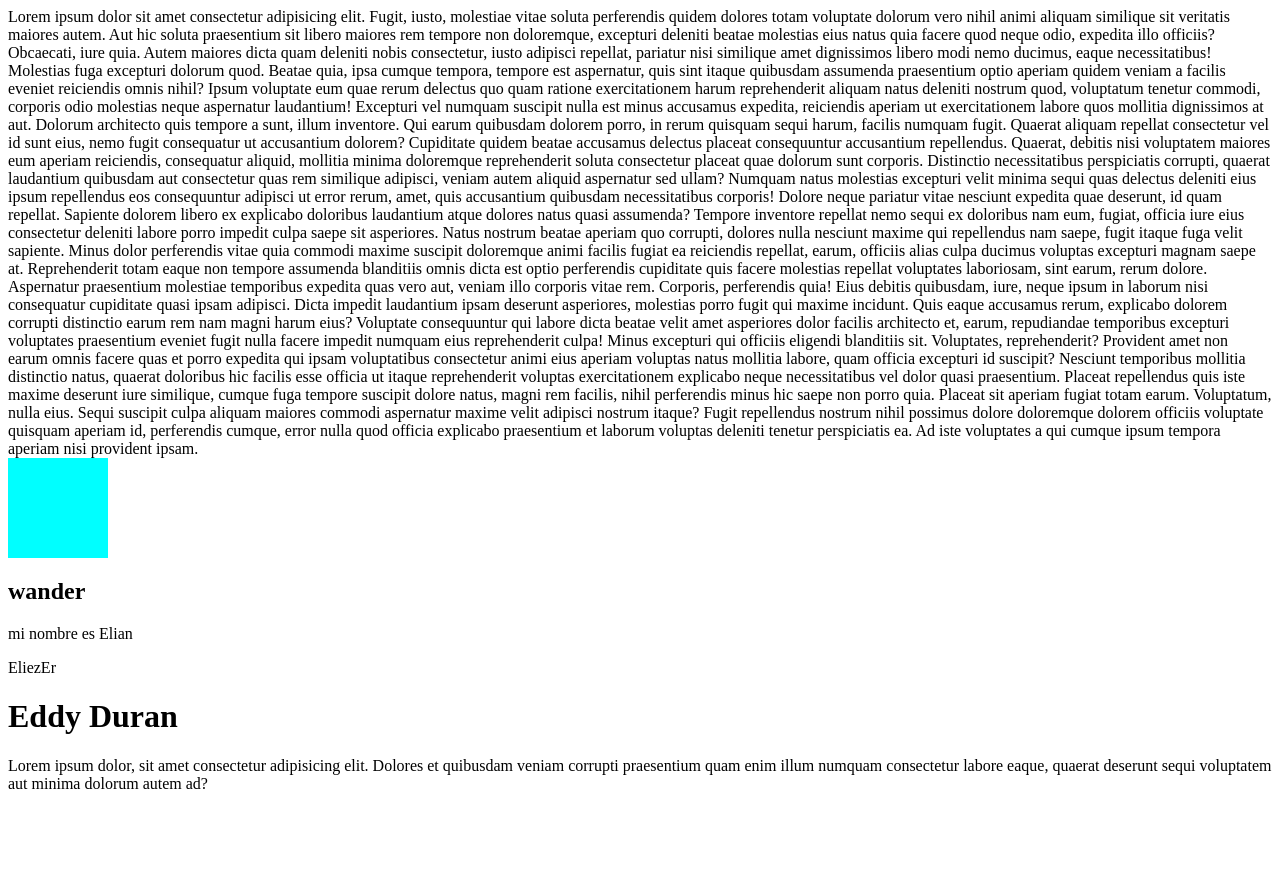
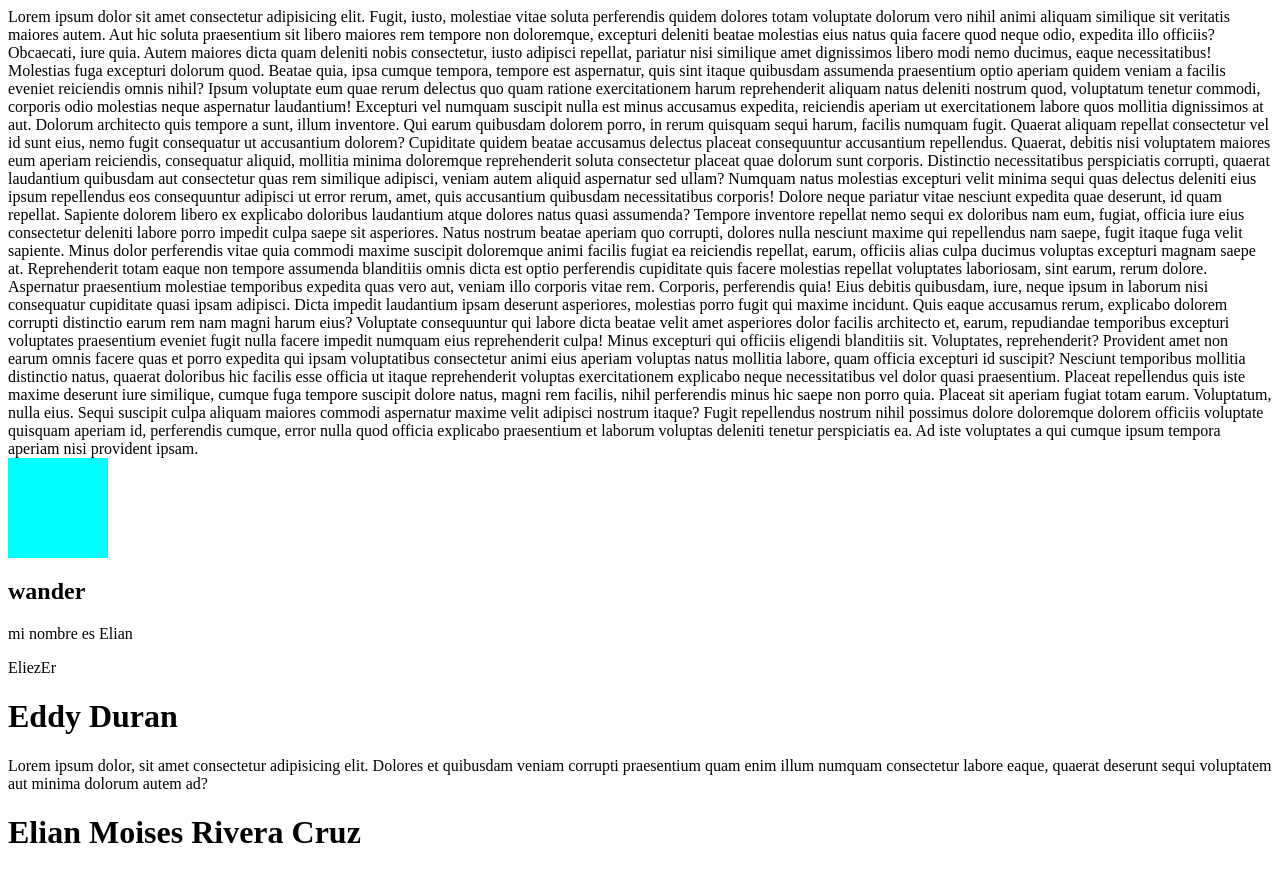
Before and after one commit to not-ludwig/proyecto_prueba2, a plain HTML site: page index.html in a window 1280 px wide. Before the commit the page ends 809 px from the top, so only its background shows below. Drawn offline with Linux system fonts and the light colour scheme.

Commit message:
mi nombre completo

```diff
--- a/index.html
+++ b/index.html
@@ -28,5 +28,6 @@
 
     <p>Lorem ipsum dolor, sit amet consectetur adipisicing elit. Dolores et quibusdam veniam corrupti praesentium quam enim illum numquam consectetur labore eaque, quaerat deserunt sequi voluptatem aut minima dolorum autem ad?</p>
 
+    <h1>Elian Moises Rivera Cruz</h1>
 </body>
 </html>
```
